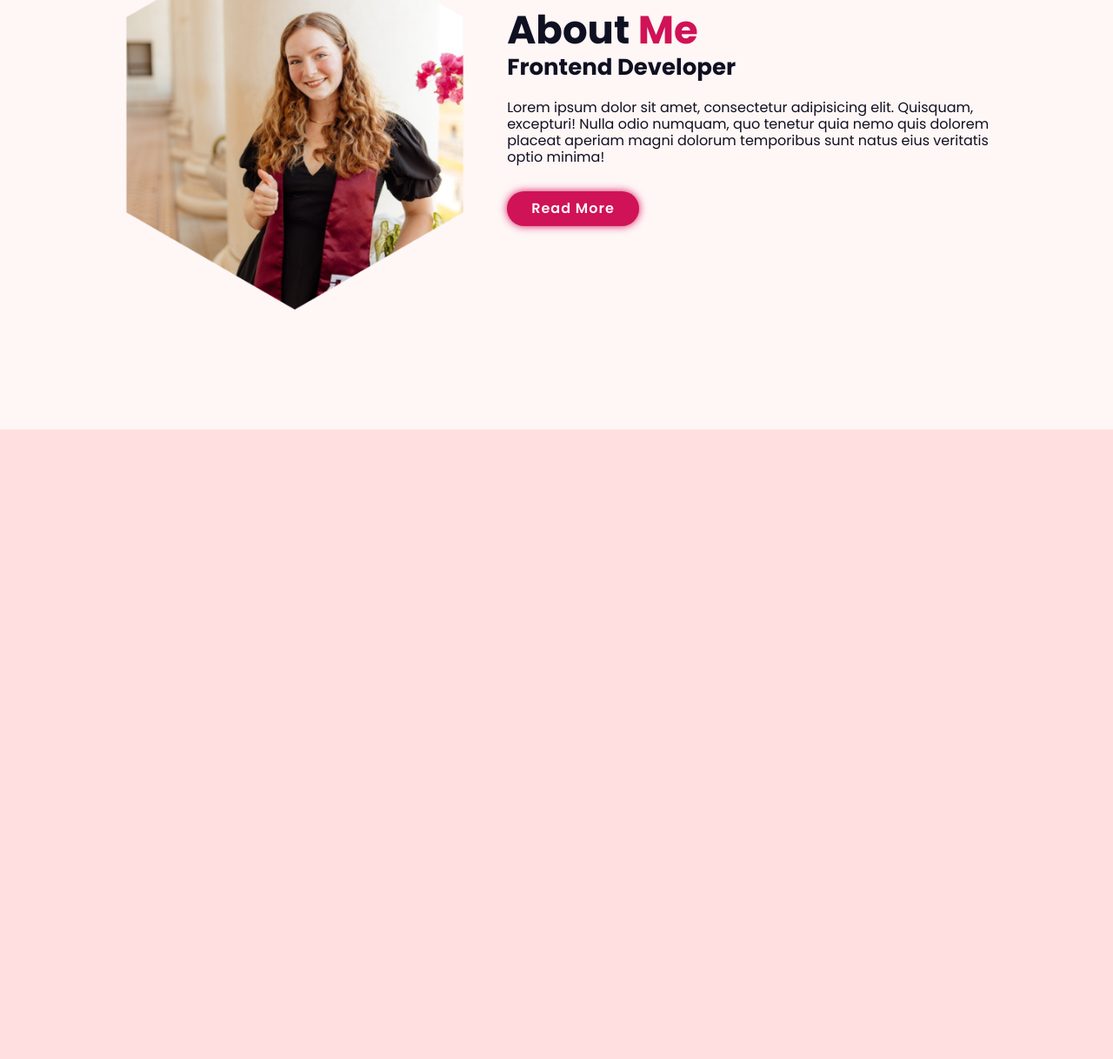
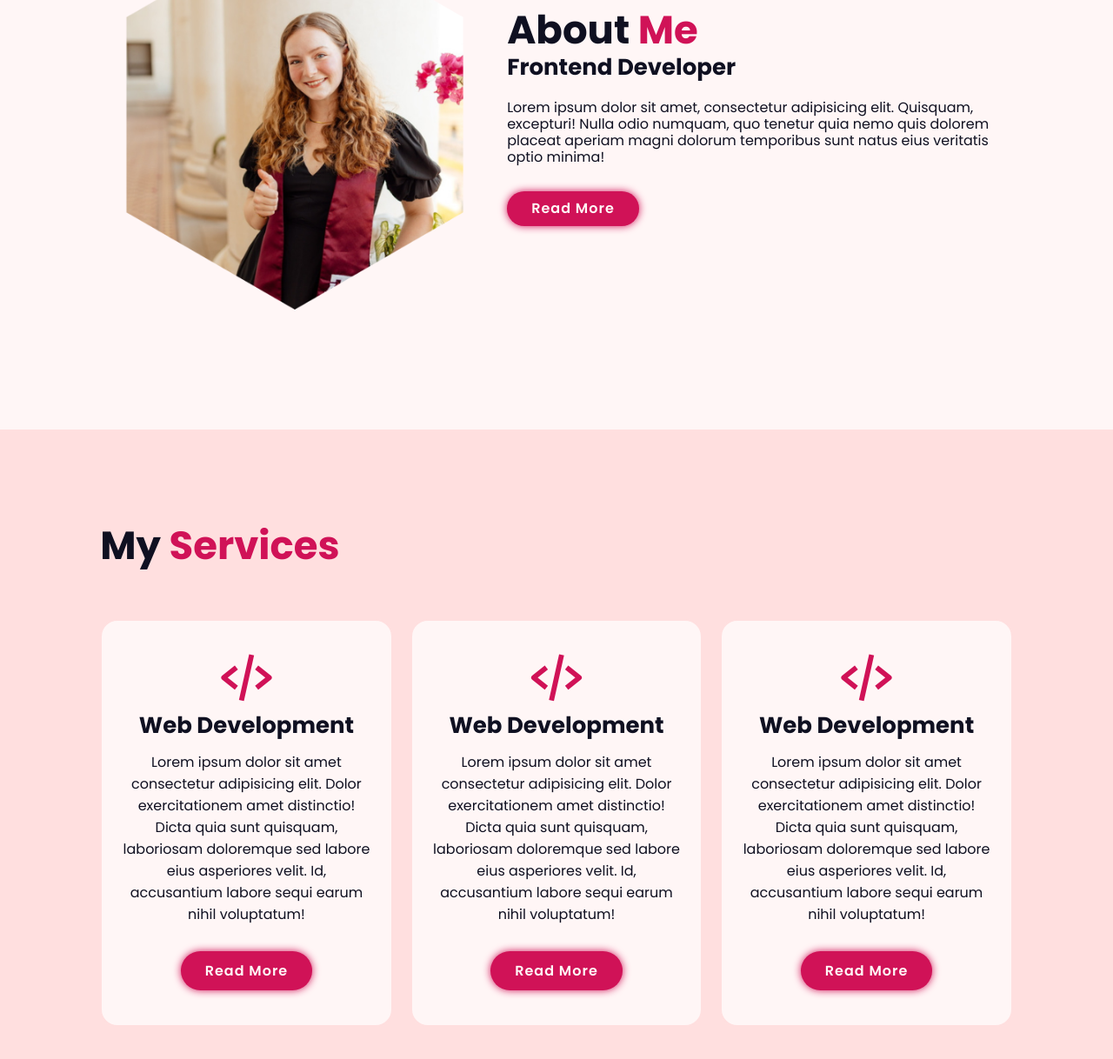
Before and after one commit to smartinnni/Portfolio, a plain HTML site: page index.html in a window 1280 px wide. Shown: the part 1175-2393 px from the top of the page at 87% size. Before the commit the page ends 1669 px from the top, so only its background shows below. Drawn offline with nearby package versions, Linux system fonts and the light colour scheme; files whose address does not match are found by name; a web font is replaced by a local one.

Commit message:
Created the services section and applied styling

```diff
--- a/index.html
+++ b/index.html
@@ -11,7 +11,7 @@
     <link rel="stylesheet" href="src/style.css">
 </head>
 <body>
-    <!-- header design-->
+    <!-- header design -->
     <header class="header">
         <a href="#" class="logo">Portfolio</a>
 
@@ -49,7 +49,7 @@
         </div>
     </section>
 
-    <!-- about section design-->
+    <!-- about section design -->
     <section class="about" id="about">
         <div class="about-img">
             <img src="img/Grad-Hex.png" alt="">
@@ -64,6 +64,35 @@
         </div>
     </section>
 
+    <!-- services section design -->
+    <section class="services" id="services">
+        <h2 class="heading">
+            My <span>Services</span>
+        </h2>
+
+        <div class="services-container">
+            <div class="services-box">
+                <i class='bx bx-code-alt'></i>
+                <h3>Web Development</h3>
+                <p>Lorem ipsum dolor sit amet consectetur adipisicing elit. Dolor exercitationem amet distinctio! Dicta quia sunt quisquam, laboriosam doloremque sed labore eius asperiores velit. Id, accusantium labore sequi earum nihil voluptatum!</p>
+                <a href="#" class="btn">Read More</a>
+            </div>
+
+            <div class="services-box">
+                <i class='bx bx-code-alt'></i>
+                <h3>Web Development</h3>
+                <p>Lorem ipsum dolor sit amet consectetur adipisicing elit. Dolor exercitationem amet distinctio! Dicta quia sunt quisquam, laboriosam doloremque sed labore eius asperiores velit. Id, accusantium labore sequi earum nihil voluptatum!</p>
+                <a href="#" class="btn">Read More</a>
+            </div>
+
+            <div class="services-box">
+                <i class='bx bx-code-alt'></i>
+                <h3>Web Development</h3>
+                <p>Lorem ipsum dolor sit amet consectetur adipisicing elit. Dolor exercitationem amet distinctio! Dicta quia sunt quisquam, laboriosam doloremque sed labore eius asperiores velit. Id, accusantium labore sequi earum nihil voluptatum!</p>
+                <a href="#" class="btn">Read More</a>
+            </div>
+        </div>
+    </section>
 
     <script src="js/script.js"></script>
 </body>
--- a/src/style.css
+++ b/src/style.css
@@ -175,3 +175,44 @@ span {
     font-size: 1.6rem;
     margin: 2rem 0 3rem;
 }
+
+.services h2 {
+    margin-bottom: 5rem;
+}
+
+.services-container {
+    display: flex;
+    justify-content: center;
+    align-items: center;
+    flex-wrap: wrap;
+    gap: 2rem;
+}
+
+.services-container .services-box {
+    flex: 1 1 30rem;
+    background-color: var(--second-bg-color);
+    padding: 3rem 2rem 4rem;
+    border-radius: 2rem;
+    text-align: center;
+    border: .2rem solid var(--bg-color);
+    transition: .5s ease;
+}
+
+.services-container .services-box:hover {
+    border-color: var(--main-color);
+    transform: scale(1.02);
+}
+
+.services-box i {
+    font-size: 7rem;
+    color: var(--main-color);
+}
+
+.services-box h3 {
+    font-size: 2.6rem;
+}
+
+.services-box p {
+    font-size: 1.6rem;
+    margin: 1rem 0 3rem;
+}
```
